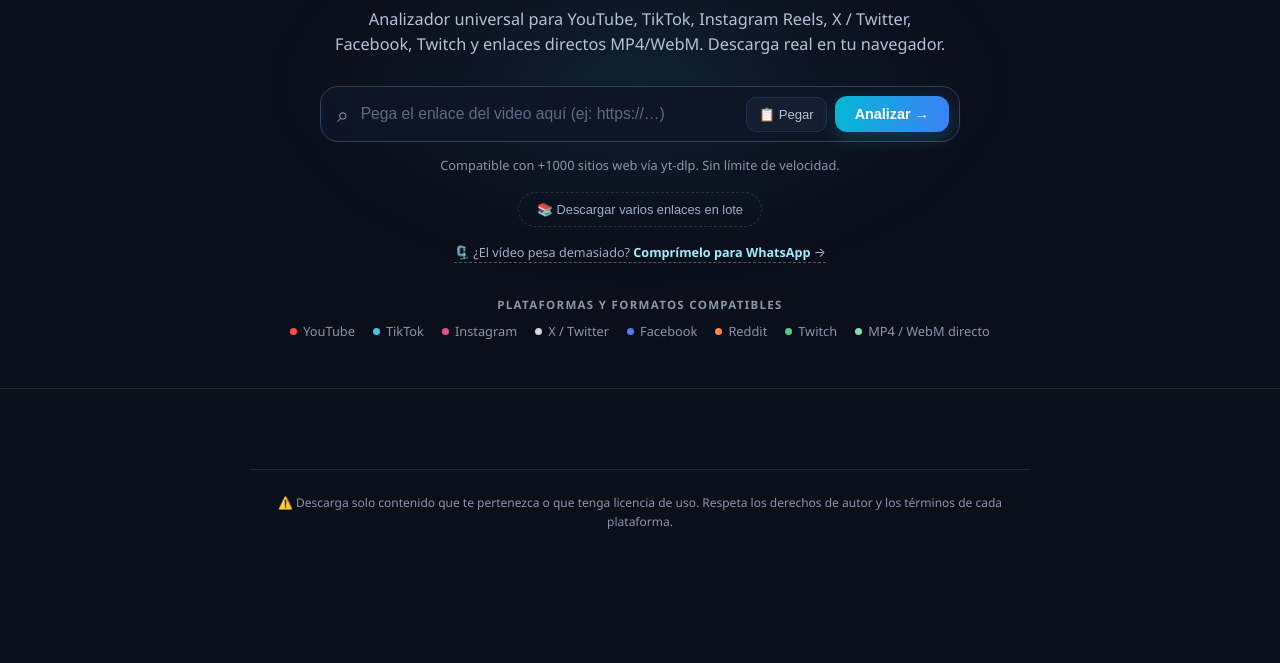
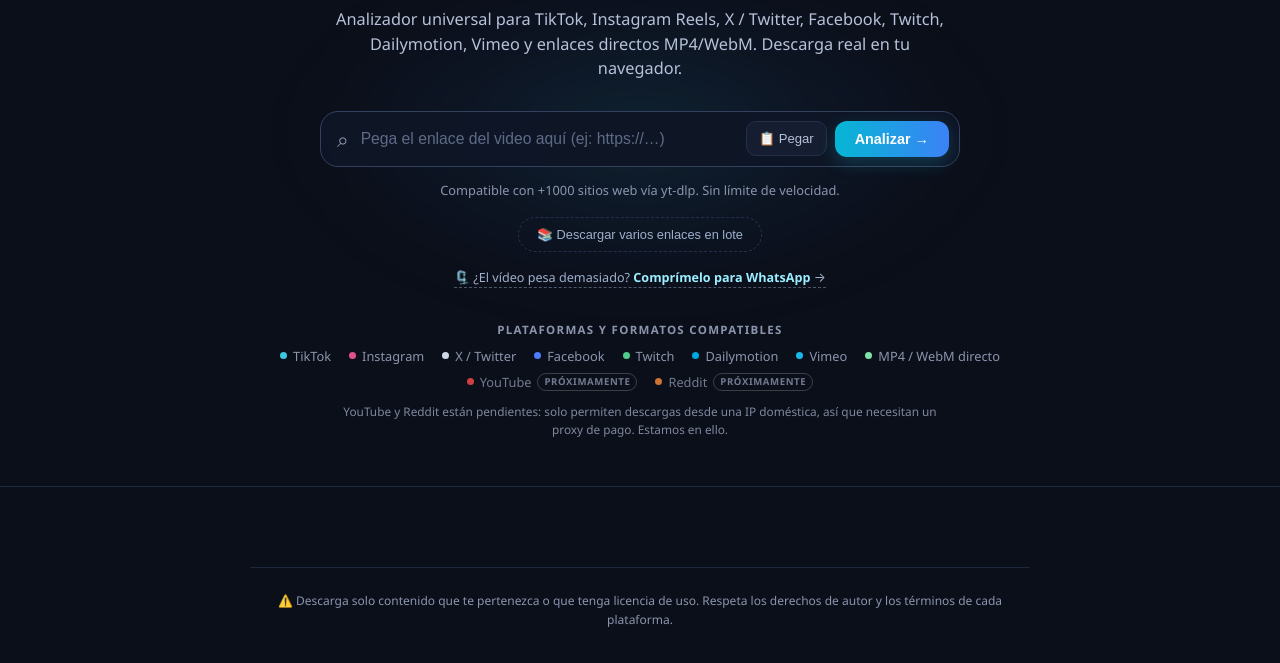
Before and after one commit to karlossxt/videodl, a plain HTML site: page static/index.html in a window 1280 px wide. Shown: the part 281-944 px from the top of the page. Before the commit the page ends 848 px from the top, so only its background shows below. Drawn offline with Linux system fonts and the light colour scheme.

Commit message:
feat(web): marcar YouTube y Reddit como proximamente y revisar textos
La portada prometia plataformas que desde el servidor no descargan. Se anaden Dailymotion y Vimeo, una leyenda con el motivo y se sincroniza el maximo del tamano personalizado del compresor con la API.

```diff
--- a/static/index.html
+++ b/static/index.html
@@ -4,7 +4,7 @@
   <meta charset="UTF-8" />
   <meta name="viewport" content="width=device-width, initial-scale=1.0" />
   <title>VideoDL — Descarga videos de cualquier plataforma</title>
-  <meta name="description" content="Descarga vídeos y audio de YouTube, TikTok, Instagram, X, Facebook, Twitch y enlaces directos MP4 en la calidad que quieras. Gratis, sin registro y sin límite de velocidad." />
+  <meta name="description" content="Descarga vídeos y audio de TikTok, Instagram, X, Facebook, Twitch, Dailymotion, Vimeo y enlaces directos MP4 en la calidad que quieras. Gratis, sin registro y sin límite de velocidad." />
   <meta name="theme-color" content="#0b0f19" />
   <meta property="og:title" content="VideoDL — Descarga videos de cualquier plataforma" />
   <meta property="og:description" content="Descargador universal de vídeo y audio compatible con +1000 sitios vía yt-dlp." />
@@ -37,8 +37,8 @@
 
       <h1 class="hero-title">Descarga cualquier video o audio en su máxima resolución</h1>
       <p class="hero-sub">
-        Analizador universal para YouTube, TikTok, Instagram Reels, X / Twitter, Facebook,
-        Twitch y enlaces directos MP4/WebM. Descarga real en tu navegador.
+        Analizador universal para TikTok, Instagram Reels, X / Twitter, Facebook,
+        Twitch, Dailymotion, Vimeo y enlaces directos MP4/WebM. Descarga real en tu navegador.
       </p>
 
       <!-- Barra de búsqueda -->
@@ -70,15 +70,27 @@
       <div class="platforms">
         <span class="platforms-title">Plataformas y formatos compatibles</span>
         <div class="platforms-list">
-          <span class="platform"><i class="dot" style="background:#ff4d4d" aria-hidden="true"></i>YouTube</span>
           <span class="platform"><i class="dot" style="background:#3ec7e0" aria-hidden="true"></i>TikTok</span>
           <span class="platform"><i class="dot" style="background:#e1518e" aria-hidden="true"></i>Instagram</span>
           <span class="platform"><i class="dot" style="background:#cfd8e6" aria-hidden="true"></i>X / Twitter</span>
           <span class="platform"><i class="dot" style="background:#4d7cff" aria-hidden="true"></i>Facebook</span>
-          <span class="platform"><i class="dot" style="background:#ff8b3d" aria-hidden="true"></i>Reddit</span>
           <span class="platform"><i class="dot" style="background:#4ecb8d" aria-hidden="true"></i>Twitch</span>
+          <span class="platform"><i class="dot" style="background:#00a8e1" aria-hidden="true"></i>Dailymotion</span>
+          <span class="platform"><i class="dot" style="background:#1ab7ea" aria-hidden="true"></i>Vimeo</span>
           <span class="platform"><i class="dot" style="background:#7ee2a8" aria-hidden="true"></i>MP4 / WebM directo</span>
+          <span class="platform soon" title="YouTube bloquea las descargas desde servidores: hace falta un proxy de pago">
+            <i class="dot" style="background:#ff4d4d" aria-hidden="true"></i>YouTube
+            <span class="soon-tag">Próximamente</span>
+          </span>
+          <span class="platform soon" title="Reddit exige una sesión válida y bloquea las IP de servidor">
+            <i class="dot" style="background:#ff8b3d" aria-hidden="true"></i>Reddit
+            <span class="soon-tag">Próximamente</span>
+          </span>
         </div>
+        <p class="platforms-note">
+          YouTube y Reddit están pendientes: solo permiten descargas desde una IP
+          doméstica, así que necesitan un proxy de pago. Estamos en ello.
+        </p>
       </div>
     </div>
   </header>
--- a/static/style.css
+++ b/static/style.css
@@ -187,6 +187,31 @@
 
 .platform { display: inline-flex; align-items: center; gap: 6px; }
 
+/* Plataformas que aún no se pueden descargar desde el servidor. */
+.platform.soon { opacity: 0.8; }
+
+.soon-tag {
+  font-size: 0.6rem;
+  line-height: 1;
+  font-weight: 800;
+  text-transform: uppercase;
+  letter-spacing: 0.6px;
+  padding: 3px 6px;
+  border-radius: 999px;
+  border: 1px solid rgba(255, 255, 255, 0.25);
+  color: var(--muted);
+  white-space: nowrap;
+}
+
+.platforms-note {
+  max-width: 620px;
+  margin: 12px auto 0;
+  font-size: 0.74rem;
+  line-height: 1.5;
+  color: var(--muted);
+  opacity: 0.9;
+}
+
 .dot { width: 7px; height: 7px; border-radius: 50%; display: inline-block; }
 
 /* ================= Main ================= */
```
Also changed, not shown: static/clips.html (+5 -3 lines), static/comprimir.js (+8 -1 lines), static/herramientas.html (+2 -2 lines), README.md.
